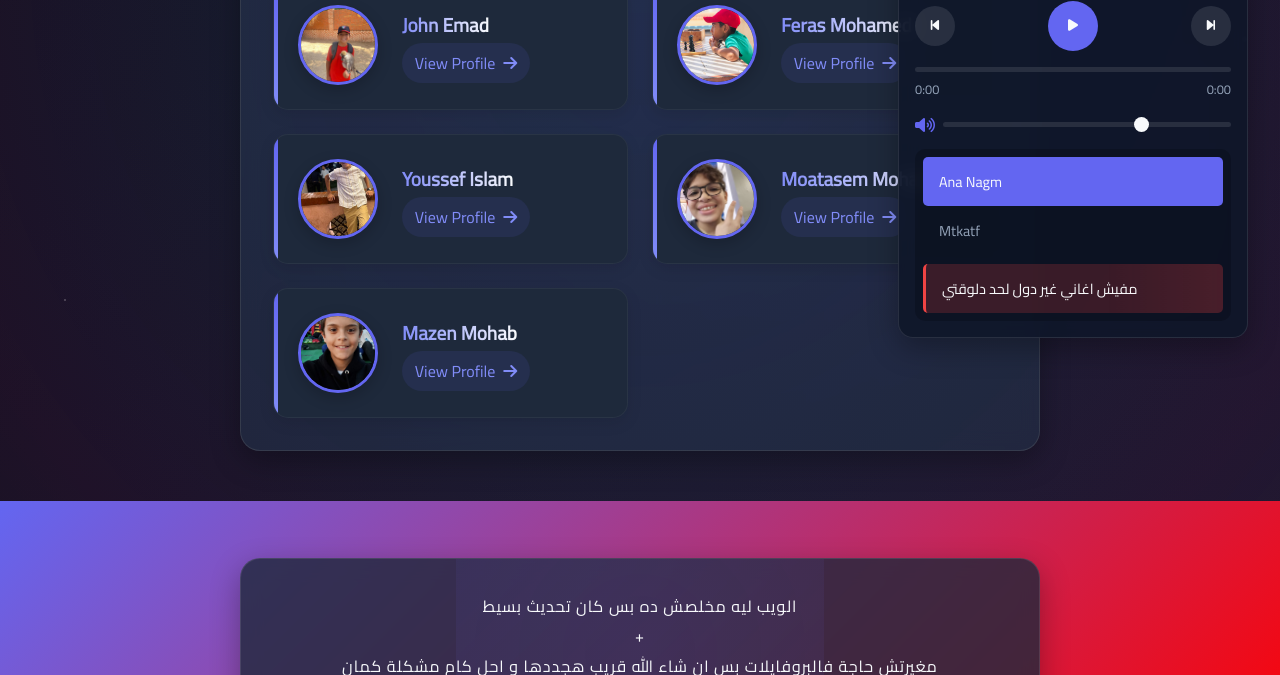
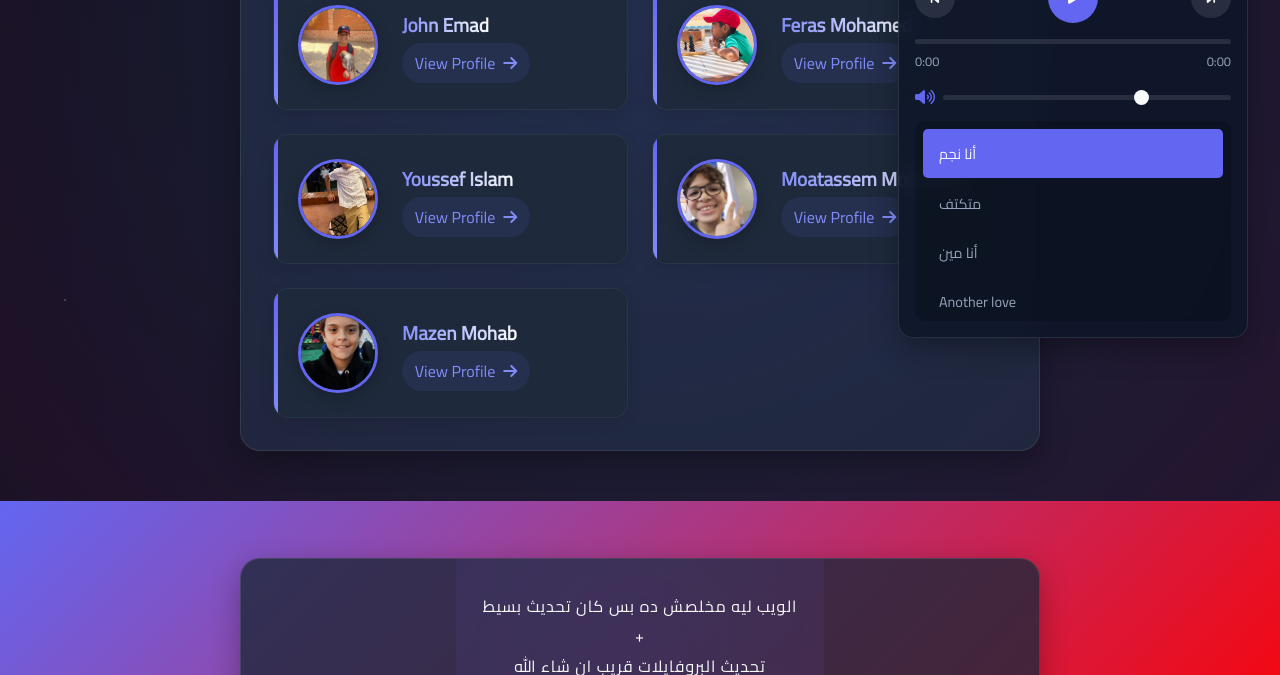
Before and after one commit to Lucalilo10/6D_2025, a plain HTML site: page index.html in a window 1280 px wide. Shown: the part 430-1105 px from the top of the page. Drawn offline with Linux system fonts and the light colour scheme.

Commit message:
Update index.html

```diff
--- a/index.html
+++ b/index.html
@@ -714,7 +714,7 @@
             <div class="profile-card student hover-grow">
                 <img src="Moatasem Mohamed.jpg" alt="Moatasem Mohamed" class="profile-img">
                 <div class="profile-info">
-                    <span class="profile-name">Moatasem Mohamed</span>
+                    <span class="profile-name">Moatassem Mohamed</span>
                     <a href="Moatasem Mohamed.Html" class="profile-link">
                         View Profile <i class="fas fa-arrow-right"></i>
                     </a>
@@ -737,7 +737,7 @@
             <p>الويب ليه مخلصش ده بس كان تحديث بسيط </p>
             <p>+</p>
 
-            <p>مغيرتش حاجة فالبروفايلات بس ان شاء الله قريب هجددها و احل كام مشكلة كمان</p>
+            <p> تحديث البروفايلات قريب ان شاء الله</p>
 
             <div class="social-links">
                 <a href="https://github.com/Lucalilo10"><i class="fab fa-github"></i></a>
@@ -788,8 +788,14 @@
         </div>
 
         <div id="playlist">
-            <div class="playlist-item active" data-src="ana_nagm.mp3">Ana Nagm</div>
-            <div class="playlist-item" data-src="metkatf.mp3">Mtkatf</div>
+            <div class="playlist-item active" data-src="ana_nagm.mp3">أنا نجم</div>
+            <div class="playlist-item" data-src="metkatf.mp3">متكتف</div>
+            <div class="playlist-item" data-src="ana_meen.mp3">أنا مين</div>
+            <div class="playlist-item" data-src="Another love.mp3">Another love</div>
+            <div class="playlist-item" data-src="Middle of the Night.mp3">Middle of the Night</div>
+            <div class="playlist-item" data-src="بداية النهاية.mp3">بداية النهاية</div>
+            <div class="playlist-item" data-src="ضوضاء ( بدون موسيقى ) النسخة الرسمية - رشاد كمبال.mp3">ضوضاء</div>
+
             <div class="dev-message" data-src="#">مفيش اغاني غير دول لحد دلوقتي</div>
         </div>
 
```
